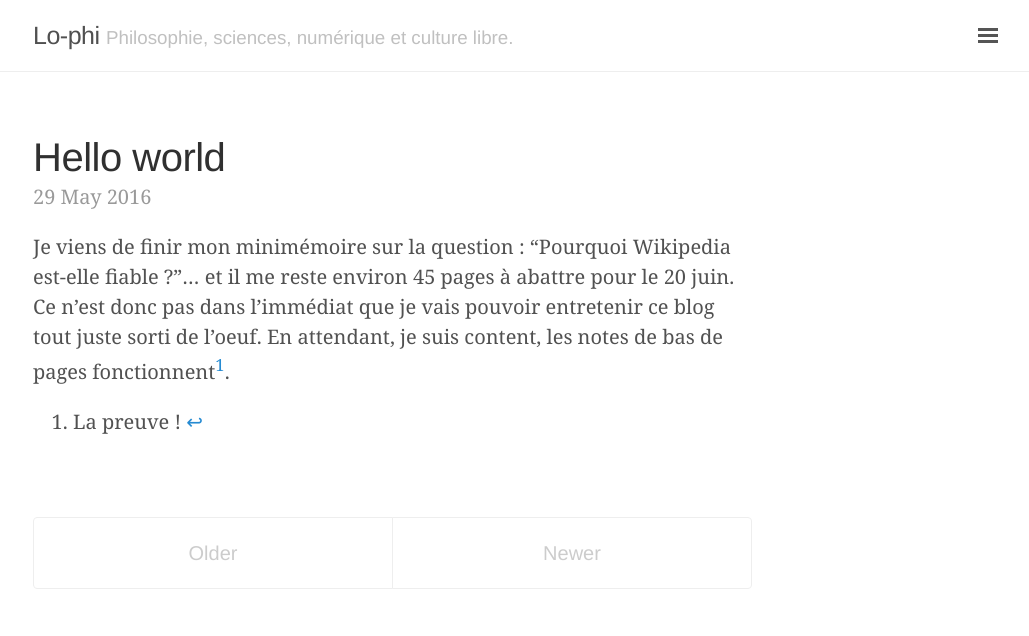
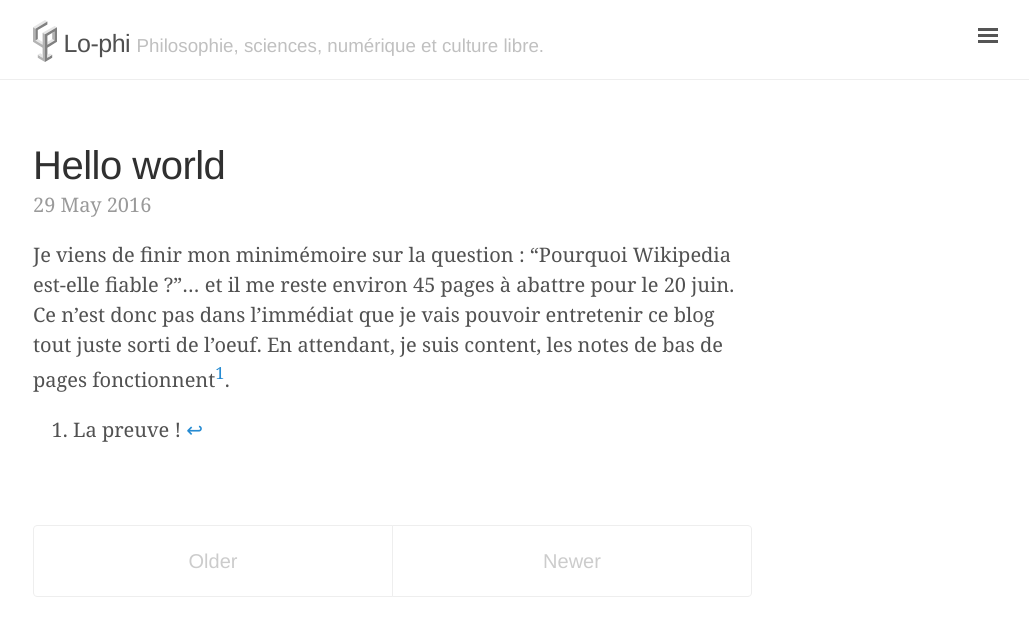
Before and after one commit to valentinlageard/valentinlageard.github.io, a Jekyll site: the page built from index.html, in a window 1280 px wide. Shown: the top 636 px of the page, without its empty margins (247-1276 px from the left). Built offline with Jekyll 4.4.1, drawn with Linux system fonts in a browser that asks for light colours; the list of posts is cut into pages by our own code.

Commit message:
Update lanyon.css

```diff
--- a/public/css/lanyon.css
+++ b/public/css/lanyon.css
@@ -88,7 +88,7 @@ h1, h2, h3, h4, h5, h6 {
 
 /* Logo */
 .logo {
-  display: none;
+  display: inline;
   margin: 0px 0px -10px 0px;
 }
 
```
